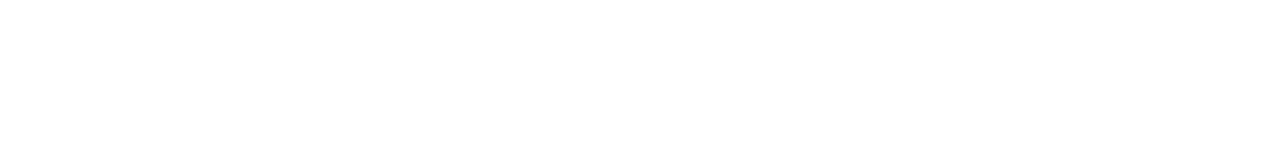
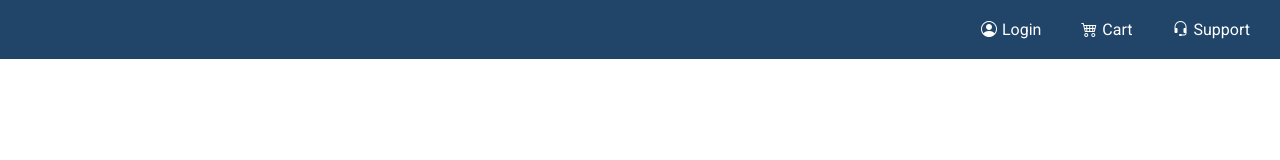
Before and after one commit to Pra123tik/Kisan-ecommerce, a plain HTML site: page index.html in a window 1280 px wide. Drawn offline with nearby package versions, Linux system fonts and the light colour scheme.

Commit message:
PSA1139:Design the Navigation Section
PSA1139:Design the Navigation Section

```diff
--- a/index.html
+++ b/index.html
@@ -4,10 +4,24 @@
     <meta charset="UTF-8">
     <meta name="viewport" content="width=device-width, initial-scale=1.0">
     <title>Kisan-Ecommerce</title>
+    <link rel="shortcut icon" href="assets/fevi.png" type="image/x-icon">
     <link rel="stylesheet" href="style.css">
-
+    <link rel="stylesheet" href="https://cdn.jsdelivr.net/npm/bootstrap-icons@1.3.0/font/bootstrap-icons.css">
 </head>
 <body>
-
+    <nav id="nav">
+        <div id="login">
+            <i class="bi bi-person-circle"></i>
+            <span>Login</span>
+        </div>
+        <div>
+            <i class="bi bi-cart4"></i>
+            <span>Cart</span>
+        </div>
+        <div id="help">
+            <i class="bi bi-headset"></i>
+            <span>Support</span>
+        </div>
+    </nav>
 </body>
 </html>
--- a/style.css
+++ b/style.css
@@ -0,0 +1,28 @@
+@import url('https://fonts.googleapis.com/css2?family=Poppins&family=Roboto&display=swap');
+*{
+    margin: 0;
+    padding: 0;
+    box-sizing: border-box;
+    font-family: "Roboto", serif;
+
+}
+#nav{
+
+    display: flex;
+    justify-content: flex-end;
+    align-items: center;
+    gap: 40px;
+    padding: 20px;
+    background: #214469;
+    color: #ffffff;
+
+}
+#nav div{
+    display: flex;
+    justify-content: center;
+    align-items: center;
+    gap: 5px;
+}
+#help{
+    margin-right: 10px;
+}
```
Also changed, not shown: assets/fevi.png (added).
